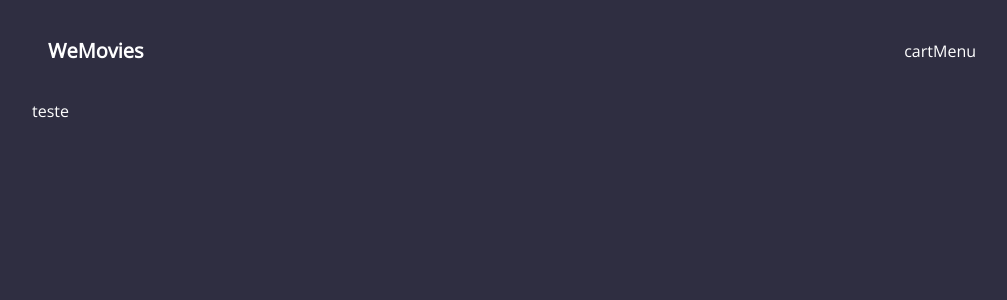
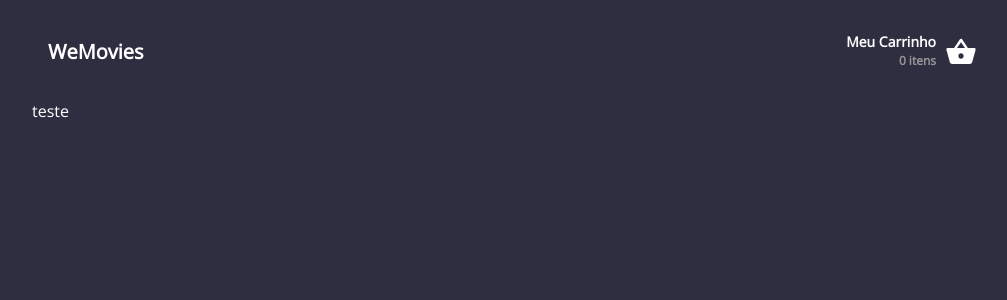
Before and after one commit to respeitaoveg/wefit-ecommerce, a React (Vite) app: page / in a window 1280 px wide. Shown: the top 300 px of the page, without its empty margins (128-1135 px from the left). Built offline with nearby package versions, Linux system fonts and the light colour scheme.

Commit message:
feat: add icon and improve header

```diff
--- a/src/components/CartMenu.tsx
+++ b/src/components/CartMenu.tsx
@@ -1,5 +1,39 @@
+import styled from "styled-components";
+import BagIcon from "./icons/BagIcon";
+
+const CartMenuContainer = styled.div`
+  display: flex;
+  flex-direction: row;
+  justify-content: space-between;
+  align-items: center;
+  gap: 10px;
+`;
+
+const TitleContainer = styled.div`
+  display: flex;
+  flex-direction: column;
+  justify-content: space-between;
+  align-items: end;
+  gap: 4px;
+`;
+
+const Title = styled.div`
+  font-weight: 600;
+  font-size: 14px;
+`;
+
+const Subtitle = styled.div`
+  font-weight: 600;
+  font-size: 12px;
+  color: #999999;
+`;
+
 export default function CartMenu() {
-  return <>
-    <p>cartMenu</p>
-  </>
+  return <CartMenuContainer>
+    <TitleContainer>
+      <Title>Meu Carrinho</Title>
+      <Subtitle>0 itens</Subtitle>
+    </TitleContainer>
+    <BagIcon />
+  </CartMenuContainer>
 }
--- /dev/null
+++ b/src/components/icons/BagIcon.tsx
@@ -0,0 +1,5 @@
+export default function BagIcon() {
+  return <svg width="30" height="26" viewBox="0 0 30 26" fill="none" xmlns="http://www.w3.org/2000/svg">
+    <path d="M21.9519 10L16.1151 1.25335C15.9905 1.07675 15.8245 0.933372 15.6317 0.835754C15.4389 0.738135 15.2251 0.689245 15.0091 0.693354C14.5826 0.693354 14.1562 0.880021 13.903 1.26669L8.06628 10H1.68317C0.950251 10 0.350586 10.6 0.350586 11.3334C0.350586 11.4534 0.363912 11.5734 0.403889 11.6934L3.78867 24.0534C4.09516 25.1734 5.12125 26 6.34724 26H23.6709C24.8969 26 25.923 25.1734 26.2428 24.0534L29.6276 11.6934L29.6675 11.3334C29.6675 10.6 29.0679 10 28.335 10H21.9519ZM11.0113 10L15.0091 4.13335L19.0068 10H11.0113ZM15.0091 20.6667C13.5432 20.6667 12.3439 19.4667 12.3439 18C12.3439 16.5334 13.5432 15.3334 15.0091 15.3334C16.4749 15.3334 17.6742 16.5334 17.6742 18C17.6742 19.4667 16.4749 20.6667 15.0091 20.6667Z" fill="white" />
+  </svg>
+}
--- a/src/layouts/Header.tsx
+++ b/src/layouts/Header.tsx
@@ -14,7 +14,6 @@ const HeaderContainer = styled.div`
 const Title = styled.p`
   font-weight: 700;
   font-size: 20px;
-  line-height: 27.24px;
 `;
 
 export default function Header() {
```
